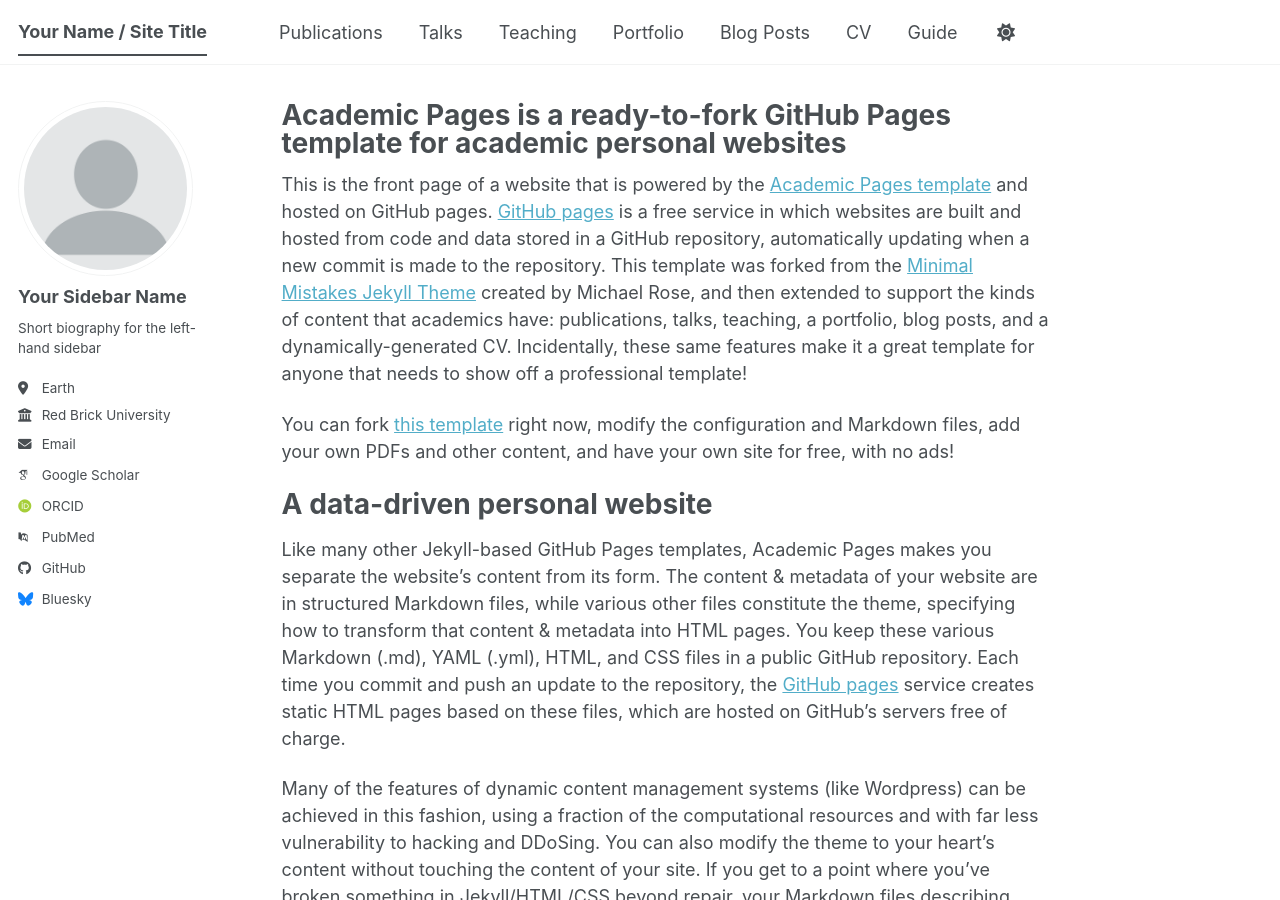
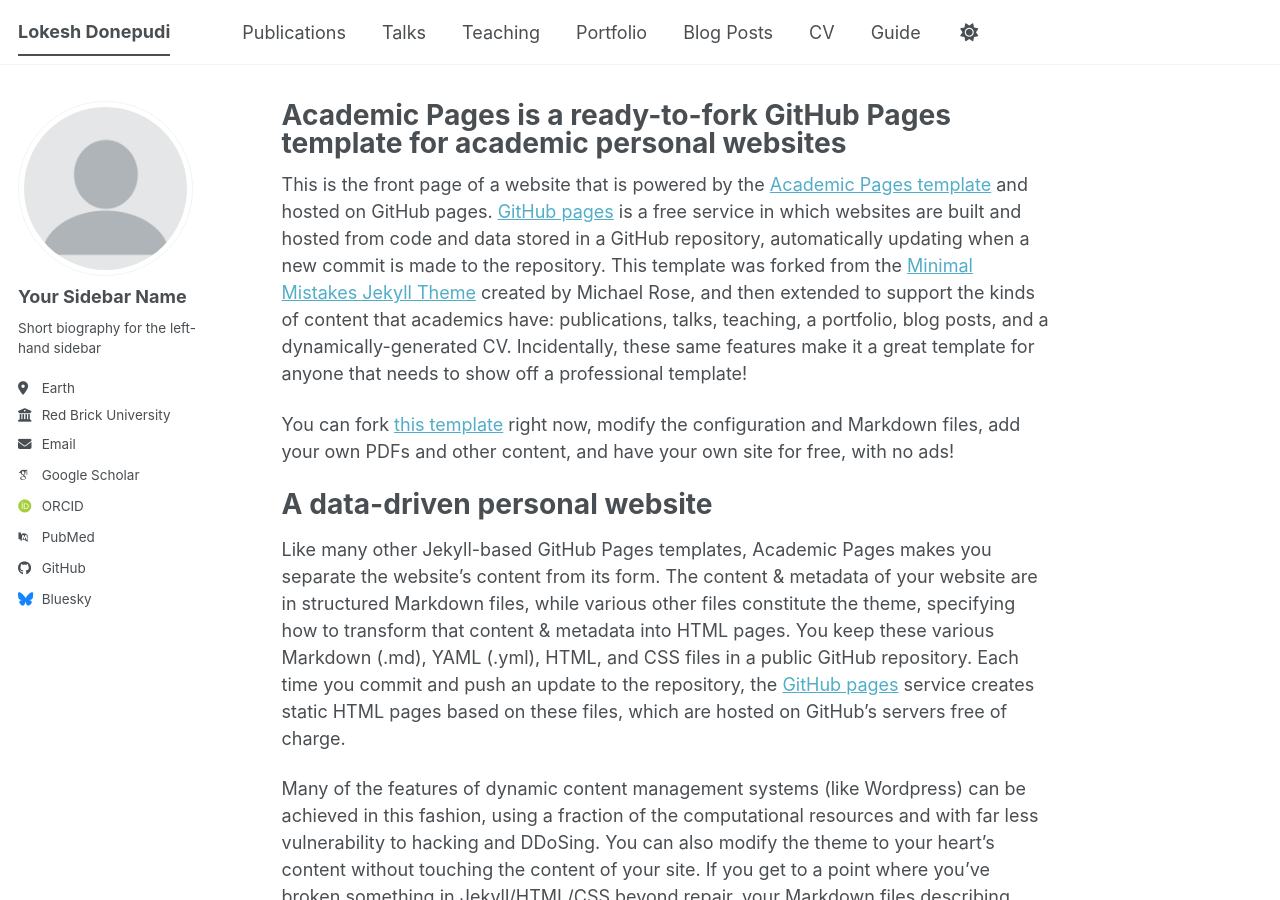
Before and after one commit to lokeshdonepudi/lokeshdonepudi.github.io, a Jekyll site: the page built from _pages/about.md, in a window 1280 px wide and 900 px high. Built offline with Jekyll 4.4.1, drawn with Linux system fonts in a browser that asks for light colours; some web fonts are replaced; a script bundle is joined from its source files by our own code; library files that are not in the unit come from our copies.

Commit message:
Initial commit

```diff
--- a/_config.yml
+++ b/_config.yml
@@ -9,7 +9,7 @@
 # Basic Site Settings
 locale                   : "en-US"
 site_theme               : "default" # The available themes options are "default", "air", "sunrise", "mint", "dirt" and "contrast"
-title                    : "Your Name / Site Title"
+title                    : "Lokesh Donepudi"
 title_separator          : "-"
 name                     : &name "Your Name"
 description              : &description "Your Name's academic portfolio"   # Update this with a general description of your site, this is the default if not overridden by a page
```
